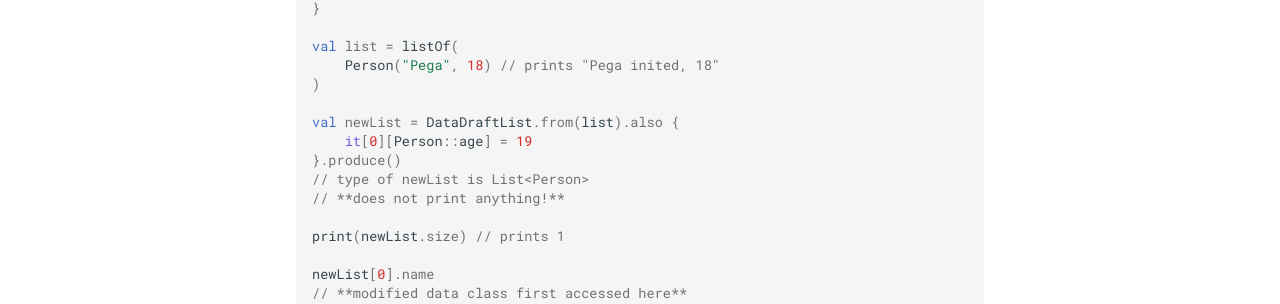
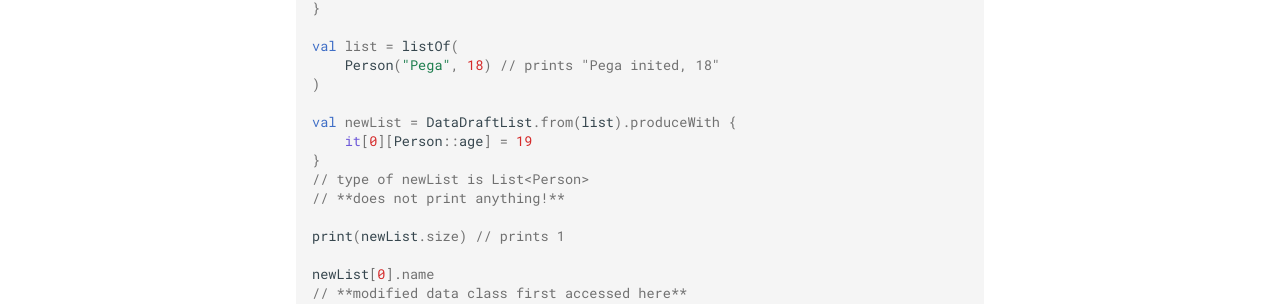
Before and after one commit to PegasisForever/immukt, an MkDocs documentation site: the page built from docs/docs/1.performance.md, in a window 1280 px wide and 1263 px high. Shown: the part 745-1049 px from the top of the window. Built offline with MkDocs 1.6.1 and Material for MkDocs 9.7.7, drawn with Linux system fonts in a browser that asks for light colours; comment, search, counter and statistics services are not loaded.

Commit message:
add produceWith for all Producible

```diff
--- a/docs/docs/1.performance.md
+++ b/docs/docs/1.performance.md
@@ -26,9 +26,9 @@ val list = listOf(
     Person("Pega", 18) // prints "Pega inited, 18"
 )
 
-val newList = DataDraftList.from(list).also {
+val newList = DataDraftList.from(list).produceWith {
     it[0][Person::age] = 19
-}.produce()
+}
 // type of newList is List<Person>
 // **does not print anything!**
 
```
Also changed, not shown: 1 other file.
